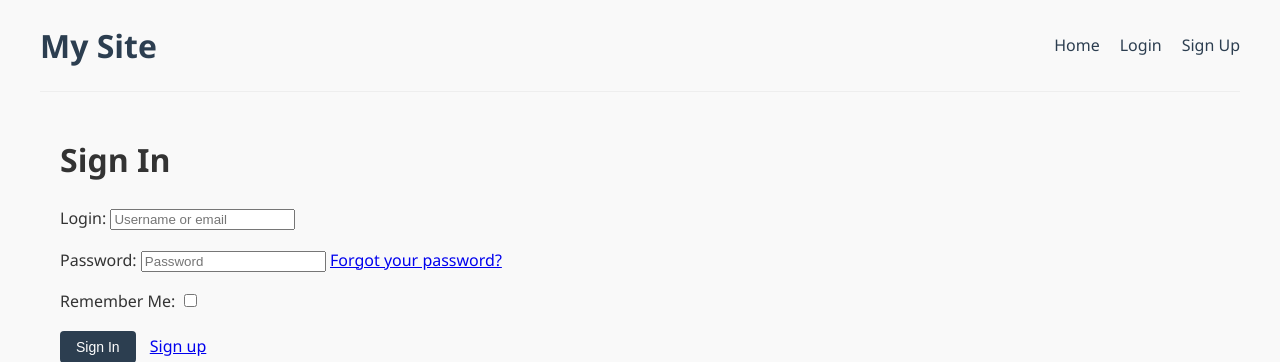
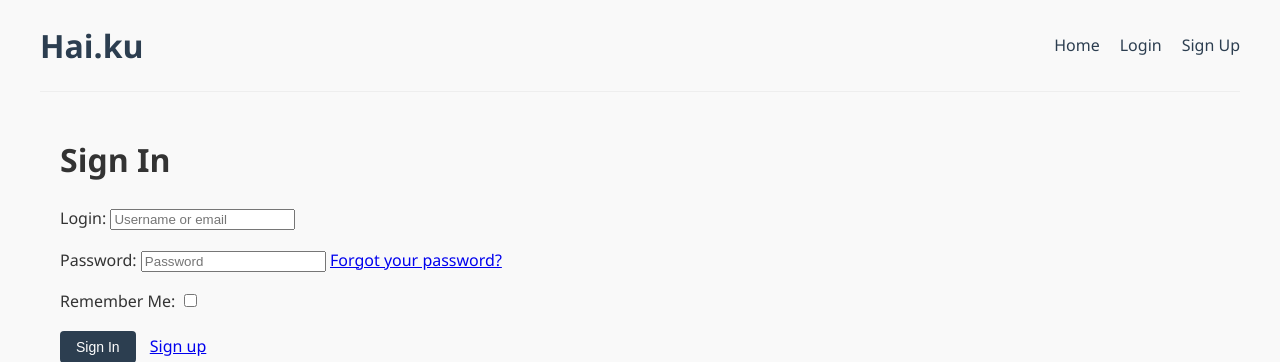
Before and after one commit to w1zzball/haiku, a Django app: a page that uses templates/base_generic.html in a window 1280 px wide. Shown: the top 362 px of the page. Run offline with Django 5.2, Linux system fonts and the light colour scheme.

Commit message:
fix: update post form title and change site header to reflect new branding

```diff
--- a/posts/templates/posts/includes/post_form.html
+++ b/posts/templates/posts/includes/post_form.html
@@ -1,5 +1,5 @@
 <div class="overlay-content">
-  <h2>Create a New Post</h2>
+  {% comment %} <h2>Create a New Post</h2> {% endcomment %}
   <form method="post" class="post-form" id="new-post-form">
     {% csrf_token %}
     {{ form.as_p }}
--- a/templates/base_generic.html
+++ b/templates/base_generic.html
@@ -22,7 +22,7 @@
 
   <body>
     <header>
-      <h1>My Site</h1>
+      <h1>Hai.ku</h1>
       <nav>
         <ul>
           <li>
```
